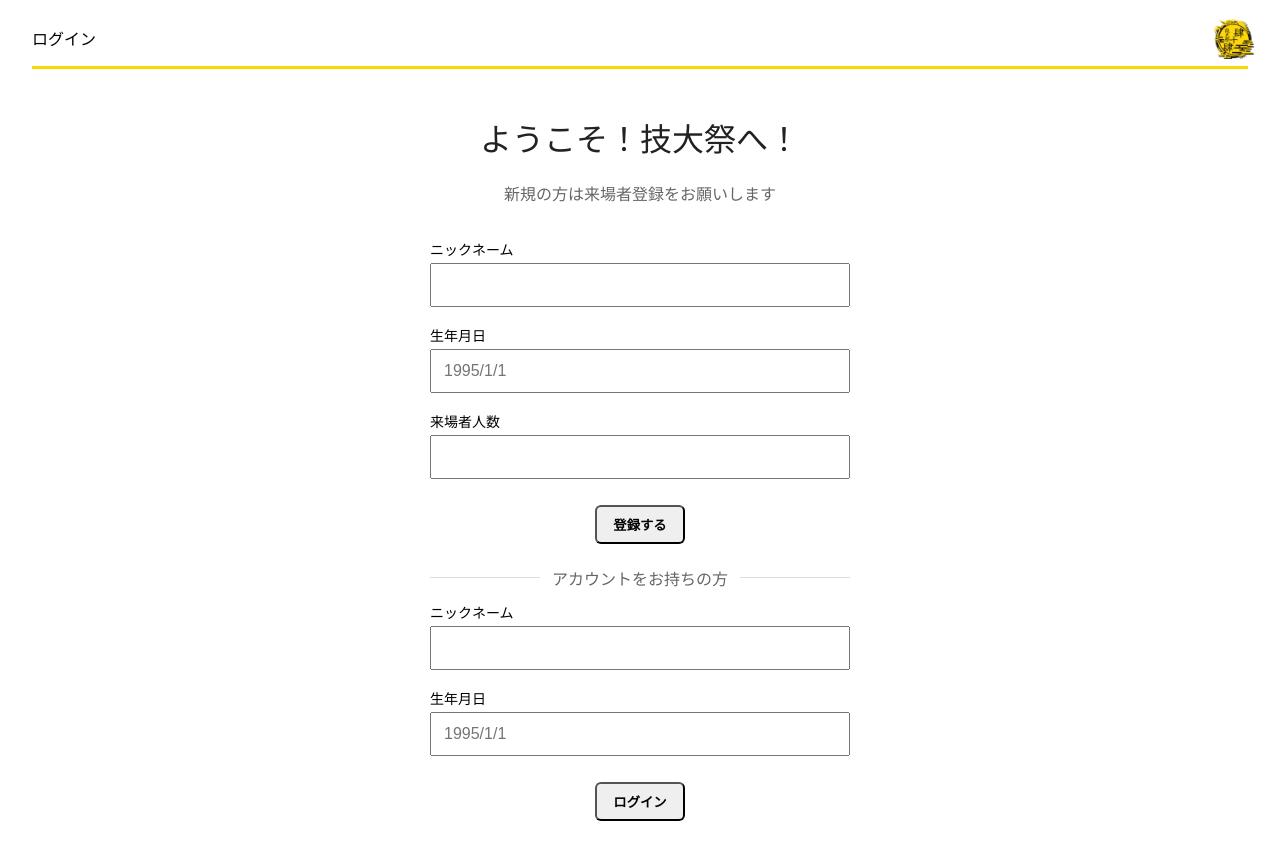
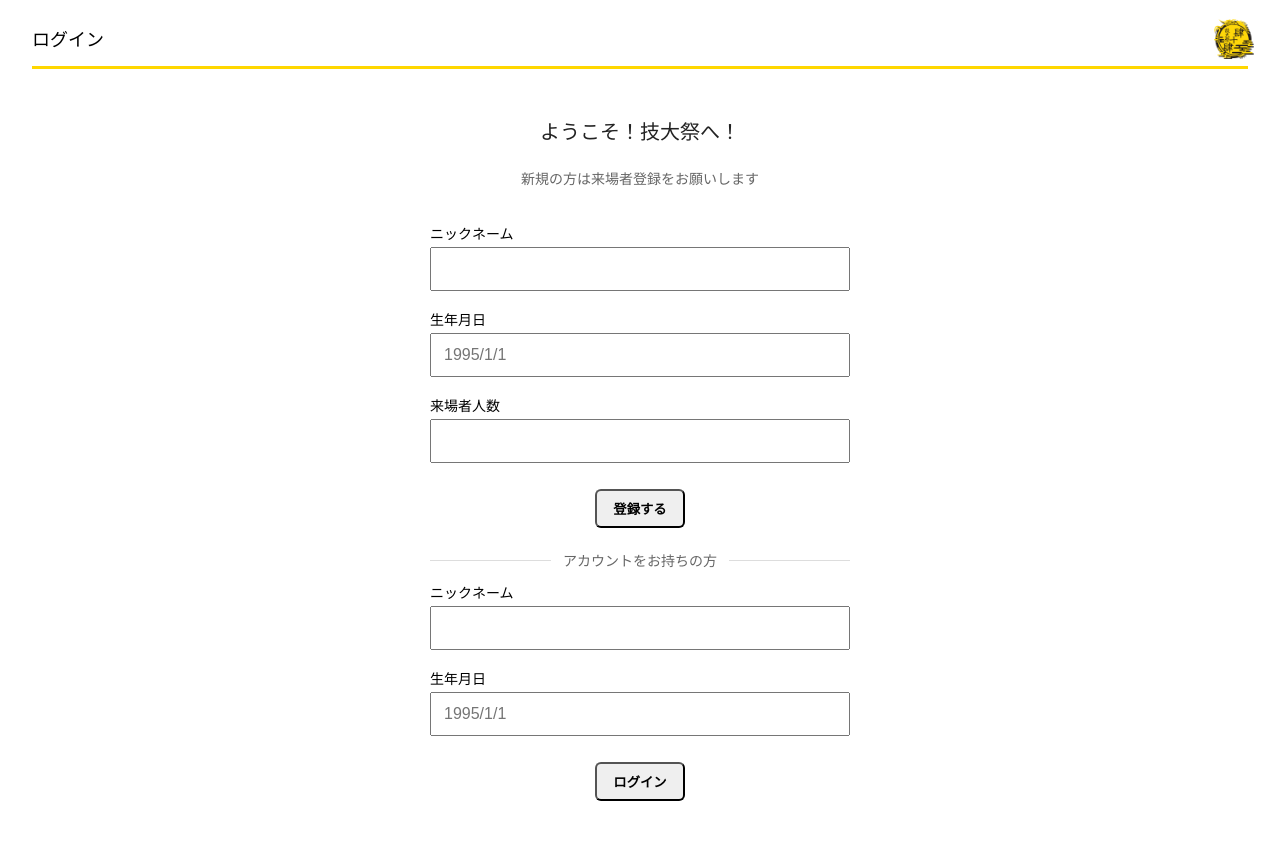
Before and after one commit to nutmeg-TeamRyoku-Cha/Ticket-Distribute, a React (Vite) app in the folder web/: page /login in a window 1280 px wide. Shown: the top 860 px of the page. Built offline with nearby package versions, Linux system fonts and the light colour scheme.

Commit message:
[fix]　細かいデザイン (24)

```diff
--- a/web/src/components/Header.tsx
+++ b/web/src/components/Header.tsx
@@ -11,7 +11,7 @@ const Header: React.FC<HeaderProps> = ({ title = '整理券一覧' }) => {
   return (
     <header className="header">
       <div className="header-content">
-        <Label text={title} variant="header" />
+        <Label text={title} variant="header" fontSize={18}/>
         <LogoIcon icon="/images/logo-icon.png" alt="45thロゴ" variant="logo" />
       </div>
       <div className="header-line" />
--- a/web/src/pages/login.tsx
+++ b/web/src/pages/login.tsx
@@ -21,8 +21,8 @@ const LoginPage: React.FC = () => {
       <div className="login-container">
         <div className="login-frame">
           <div style={{ textAlign: "center", lineHeight: 1.35, marginBottom: 12 }}>
-            <Label text="ようこそ！技大祭へ！" fontSize={32} color="#222" /> <br></br> <br></br>
-            <Label text="新規の方は来場者登録をお願いします" fontSize={16} color="#666" /> <br></br> <br></br>
+            <Label text="ようこそ！技大祭へ！" fontSize={20} color="#222" /> <br></br> <br></br>
+            <Label text="新規の方は来場者登録をお願いします" fontSize={14} color="#666" /> <br></br> <br></br>
           </div>
 
           <div className="login-form">
@@ -36,7 +36,7 @@ const LoginPage: React.FC = () => {
 
           <div className="login-divider">
             <div className="login-line"> </div>
-              <Label text="アカウントをお持ちの方" fontSize={16} color="#666" />
+              <Label text="アカウントをお持ちの方" fontSize={14} color="#666" />
             <div className="login-line"> </div>
           </div>
 
```
